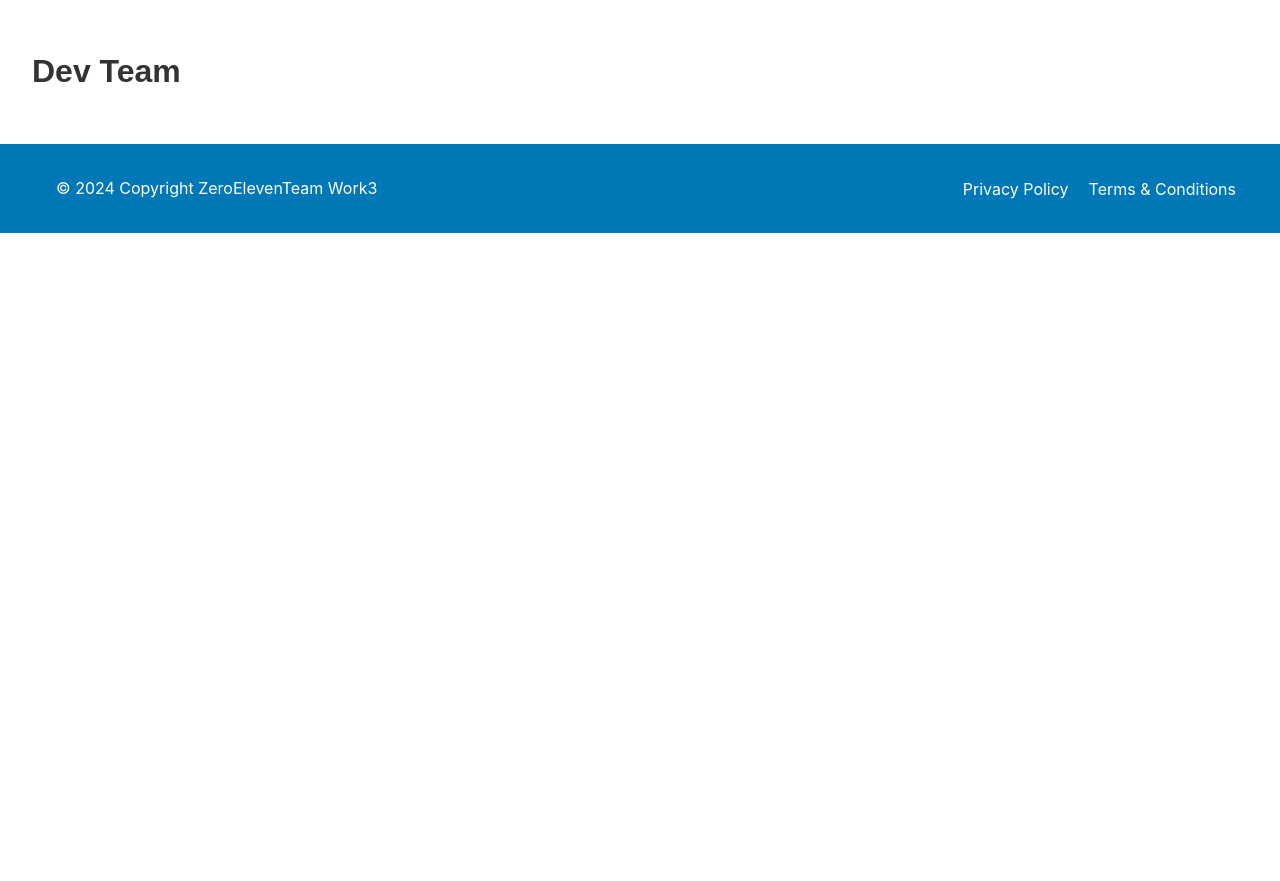
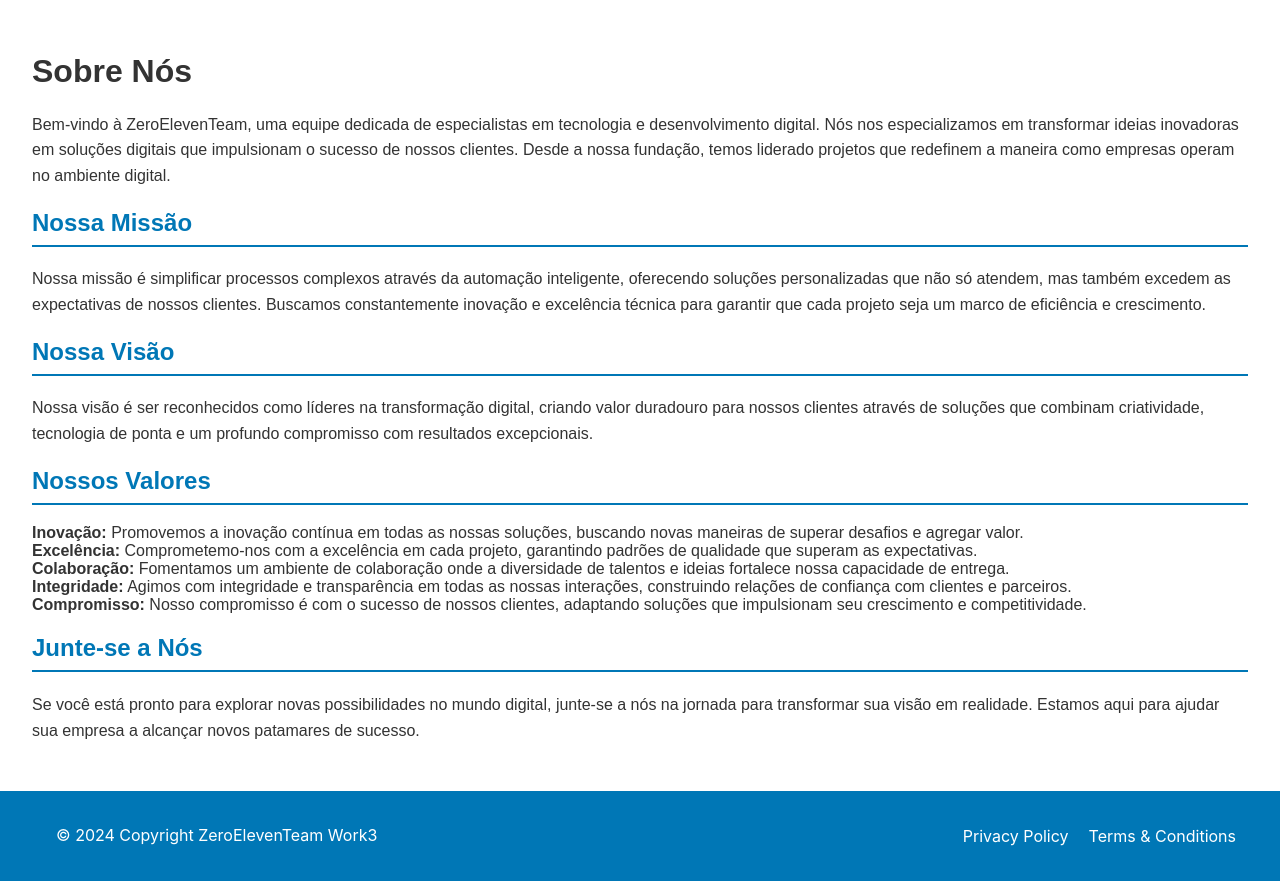
Before and after one commit to X-dev-private/Work3, a React (Create React App) app: page /devteam in a window 1280 px wide. Shown: the top 881 px of the page. Before the commit the page ends 800 px from the top, so only its background shows below. Built offline with nearby package versions, Linux system fonts and the light colour scheme.

Commit message:
fix bugs and add pages and buttons

```diff
--- a/src/App.js
+++ b/src/App.js
@@ -8,6 +8,7 @@ import AppPage from './pages/AppPage';
 import About from './pages/About';
 import DevTeam from './pages/DevTeam';
 import NFT from './pages/NFT';
+import RoadMap from "./pages/RoadMap";
 
 function App() {
   return (
@@ -18,6 +19,7 @@ function App() {
         <Route path="/about" element={<About />} />
         <Route path="/devteam" element={<DevTeam />} />
         <Route path="/nft" element={<NFT />} />
+        <Route path="/roadmap" element={<RoadMap />} />
       </Routes>
       <Footer />
     </Router>
--- a/src/Styles/App.css
+++ b/src/Styles/App.css
@@ -1,3 +1,7 @@
 .App {
   text-align: center;
 }
+
+body {
+  overflow-x: hidden;
+}
--- a/src/Styles/GlobalLibs.css
+++ b/src/Styles/GlobalLibs.css
@@ -7,6 +7,9 @@
     left: 0;
     background-color: transparent;
     padding-top: 20px;
+    display: flex;
+    flex-direction: column;
+    height: 95vh;
   }
 
   .sidebar h2 {
@@ -16,7 +19,7 @@
   .sidebar ul {
     list-style-type: none;
     padding: 0;
-    text-align: center;
+    text-align: left;
   }
 
   .sidebar ul li {
--- a/src/pages/DevTeam.js
+++ b/src/pages/DevTeam.js
@@ -3,7 +3,26 @@ import React from "react";
 const DevTeam = () => {
     return (
         <main>
-            <h1>Dev Team</h1>
+            <h1>Sobre Nós</h1>
+                <p>Bem-vindo à ZeroElevenTeam, uma equipe dedicada de especialistas em tecnologia e desenvolvimento digital. Nós nos especializamos em transformar ideias inovadoras em soluções digitais que impulsionam o sucesso de nossos clientes. Desde a nossa fundação, temos liderado projetos que redefinem a maneira como empresas operam no ambiente digital.</p>
+
+            <h2>Nossa Missão</h2>
+                <p>Nossa missão é simplificar processos complexos através da automação inteligente, oferecendo soluções personalizadas que não só atendem, mas também excedem as expectativas de nossos clientes. Buscamos constantemente inovação e excelência técnica para garantir que cada projeto seja um marco de eficiência e crescimento.</p>
+
+            <h2>Nossa Visão</h2>
+                <p>Nossa visão é ser reconhecidos como líderes na transformação digital, criando valor duradouro para nossos clientes através de soluções que combinam criatividade, tecnologia de ponta e um profundo compromisso com resultados excepcionais.</p>
+
+            <h2>Nossos Valores</h2>
+            <ul>
+                <li><strong>Inovação:</strong> Promovemos a inovação contínua em todas as nossas soluções, buscando novas maneiras de superar desafios e agregar valor.</li>
+                <li><strong>Excelência:</strong> Comprometemo-nos com a excelência em cada projeto, garantindo padrões de qualidade que superam as expectativas.</li>
+                <li><strong>Colaboração:</strong> Fomentamos um ambiente de colaboração onde a diversidade de talentos e ideias fortalece nossa capacidade de entrega.</li>
+                <li><strong>Integridade:</strong> Agimos com integridade e transparência em todas as nossas interações, construindo relações de confiança com clientes e parceiros.</li>
+                <li><strong>Compromisso:</strong> Nosso compromisso é com o sucesso de nossos clientes, adaptando soluções que impulsionam seu crescimento e competitividade.</li>
+            </ul>
+
+            <h2>Junte-se a Nós</h2>
+            <p>Se você está pronto para explorar novas possibilidades no mundo digital, junte-se a nós na jornada para transformar sua visão em realidade. Estamos aqui para ajudar sua empresa a alcançar novos patamares de sucesso.</p>
         </main>
     )
 }
--- a/src/pages/WhitePaper.js
+++ b/src/pages/RoadMap.js
@@ -1,7 +1,6 @@
 import React from "react";
 
-const WhitePaper = () => {
-    /*variavel*/
+const RoadMap = () => {
 
     return (
         <main>
@@ -10,4 +9,4 @@ const WhitePaper = () => {
     )
 }
 
-export default WhitePaper;
+export default RoadMap;
--- a/src/pages/libs/Header/Header.js
+++ b/src/pages/libs/Header/Header.js
@@ -17,6 +17,7 @@ const Header = () => {
             <li><a href="/about">About</a></li>
             <li><a href="/devteam">Development Team</a></li>
             <li><a href="/nft">NFT</a></li>
+            <li><a href="/RoadMap">Roadmap</a></li>
           </ul>
         </nav>
       </div>
--- a/src/pages/libs/SideBar/SideBar.js
+++ b/src/pages/libs/SideBar/SideBar.js
@@ -4,14 +4,25 @@ import '../../../Styles/GlobalLibs.css';
 const Sidebar = () => {
   return (
     <div className="sidebar">
-      <h2>Menu</h2>
+      <ul className='UpSideBar'>
+        <li><a href='/app'>🏠 Home</a></li>
+      </ul>
+      <div className="filler">
+        <h2>Menu</h2>
+      </div>
+      <div className='BottomSideBar'>
+        <ul>
+          <li><a href="/app">👤 Perfil</a></li>
+          <li><a href="/app">⭐ DAOs Favoritas</a></li>
+          <li><a href="/app">👥 Minha Equipe</a></li>
+        </ul>
+      </div>
       <ul>
-        <li><a href="/">Perfil</a></li>
-        <li><a href="/">DAOs Favoritas</a></li>
-        <li><a href="/">Minha Equipe</a></li>
+        <li><a href='/'>ℹ️ About Us</a></li>
       </ul>
     </div>
   );
 }
 
+
 export default Sidebar;
```
